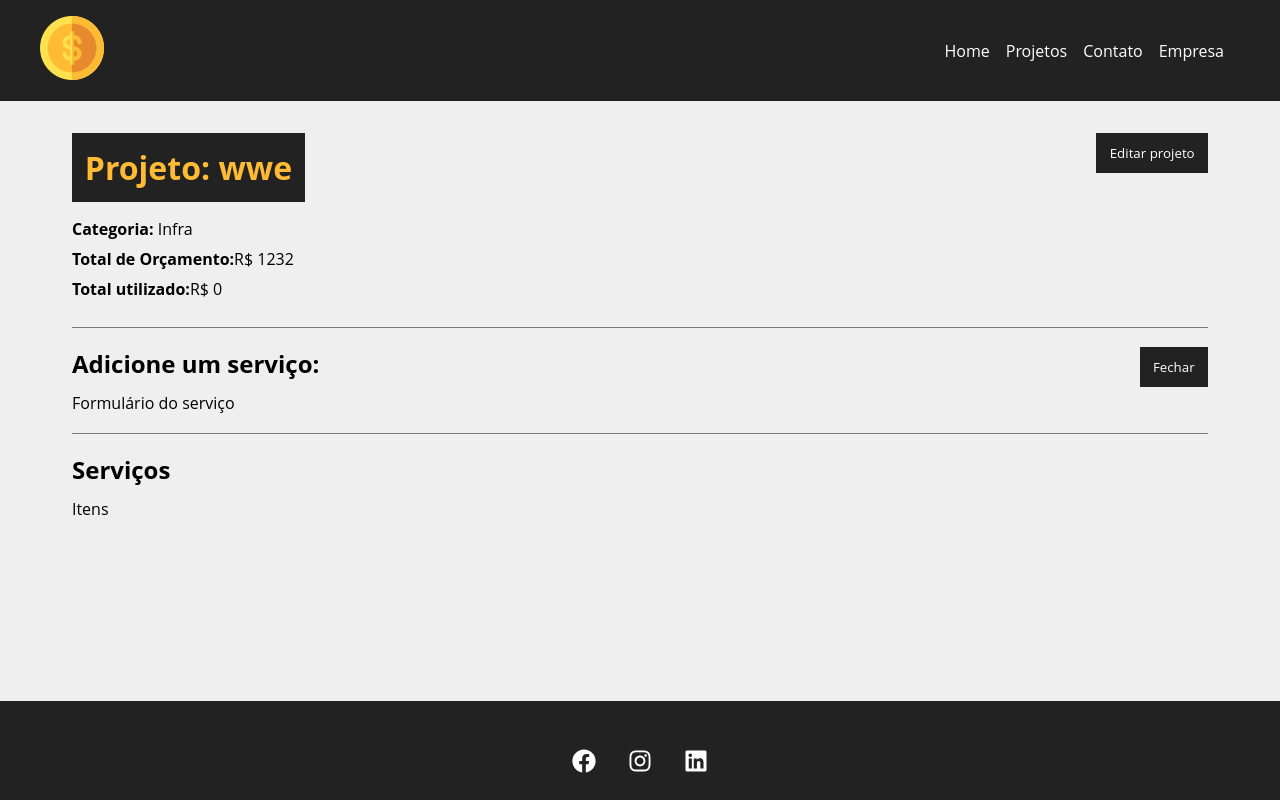
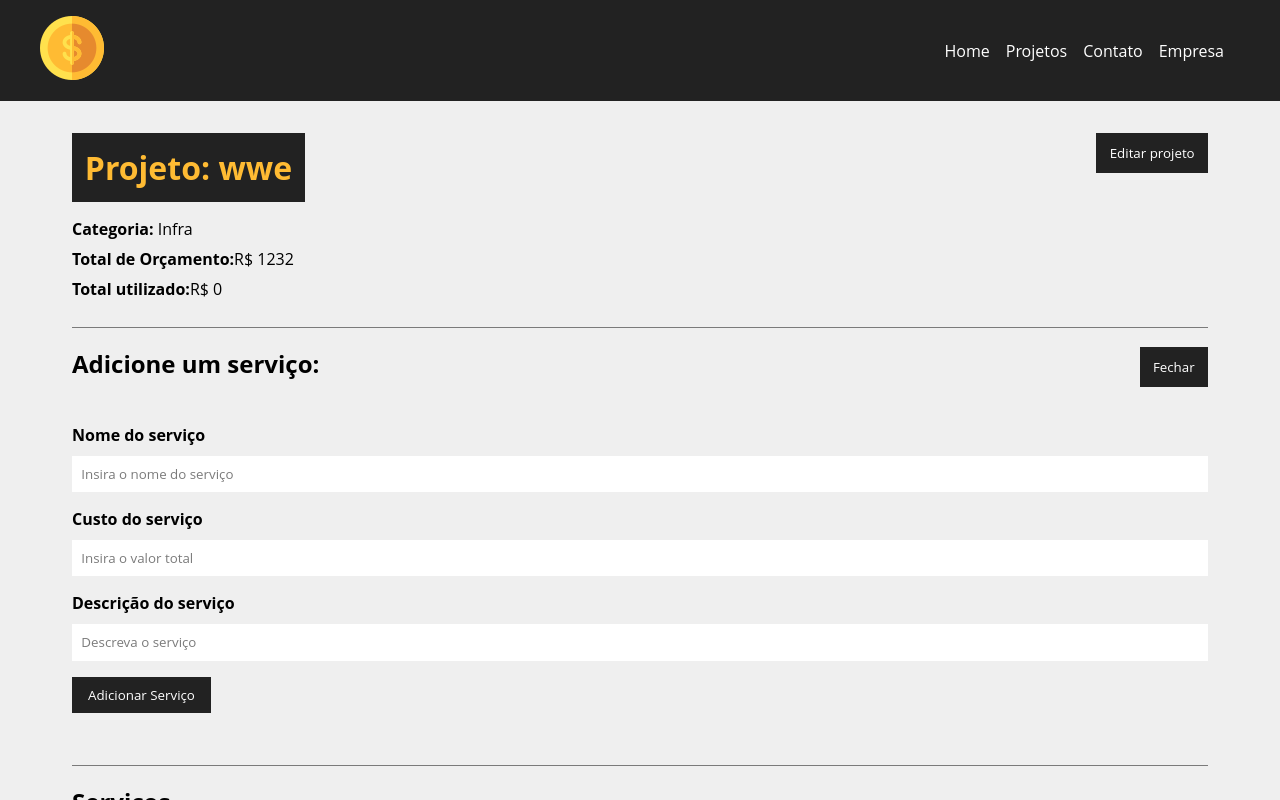
Before and after one commit to Luizenys/projeto-react-costs, a React (Create React App) app: page /project/2 in a window 1280 px wide. Both pictures are taken after a click on the button "Adicionar serviço". Shown: the top 800 px of the page. Built offline with nearby package versions, Linux system fonts and the light colour scheme; data requests are answered from the project's data file; the HTML template or start-up script is replaced by a standard one.

Commit message:
adding services

```diff
--- a/db.json
+++ b/db.json
@@ -18,8 +18,15 @@
         "id": "2",
         "name": "Desenvolvimento"
       },
-      "cost": 0,
-      "services": [],
+      "cost": 100,
+      "services": [
+        {
+          "name": "Luiza",
+          "cost": "100",
+          "description": "oie",
+          "id": "07e2db65-d4e2-4bb7-9394-3e4608553291"
+        }
+      ],
       "id": 3
     }
   ],
--- a/src/components/pages/Project.js
+++ b/src/components/pages/Project.js
@@ -1,3 +1,5 @@
+import {parse, v4 as uuidv4} from 'uuid'
+
 import styles from './Project.module.css'
 import { useParams } from 'react-router-dom'
 import { useState , useEffect} from 'react';
@@ -6,6 +8,8 @@
 import Loading from '../layout/loading/Loading'
 import Container from '../layout/container/Container';
 import ProjectForm from '../project/ProjectForm'
+import ServiceForm from '../service/ServiceForm'
+
 function Project(){
     const {id} = useParams()
     const [project, setProject] = useState([])
@@ -64,6 +68,39 @@
         setShowServiceForm(!showServiceForm)
     }
 
+    function createService(){
+        setMessage('')
+        const lastService = project.services[project.services.length - 1]
+
+        lastService.id = uuidv4()
+
+        const lastServiceCost = lastService.cost
+
+        const newCost = parseFloat(project.cost) + parseFloat(lastServiceCost)
+        if (newCost > parseFloat(project.budget)){
+            setMessage('Orçamento ultrapassado, verifique o valor do serviço')
+            setTypeMessage('error')
+            project.services.pop()
+            return false
+        }
+
+        project.cost = newCost
+
+        fetch(`http://localhost:5000/projects/${id}`, {
+                    method: "PATCH",
+                    headers: {
+                        'Content-Type': 'application/json'
+                    },
+                    body: JSON.stringify(project)
+                })
+                .then((resp) => resp.json())
+                .then((data) => {
+                    //exibir os serviços
+                    console.log(data)
+                })
+                .catch((err) => console.log(err))
+    }
+
     return(
         <>
         {project.name ? (
@@ -93,7 +130,9 @@
                             {!showServiceForm ? 'Adicionar serviço' : 'Fechar'}
                         </button>
                         <div className={styles.project_info}>
-                            {showServiceForm && <div>Formulário do serviço</div>}
+                            {showServiceForm && (
+                                <ServiceForm handleSubmit={createService} btnText="Adicionar Serviço" projectData={project}/>
+                            )}
                         </div>
                     </div>
                     <h2>Serviços</h2>
--- /dev/null
+++ b/src/components/service/ServiceForm.js
@@ -0,0 +1,48 @@
+import styles from '../project/ProjectForm.module.css'
+import {useState} from 'react'
+
+import Input from '../form/Input'
+import SubmitButton from '../form/SubmitButton'
+
+function ServiceForm({ handleSubmit, btnText, projectData}) {
+    const [service, setService] = useState({})
+
+    function submit(e) {
+        e.preventDefault()
+        projectData.services.push(service)
+        handleSubmit(projectData)
+    }
+
+    function handleChange(e) {
+        setService({ ...service, [e.target.name]: e.target.value})
+    }
+
+    return(
+        <form onSubmit={submit} className={styles.form}>
+            <Input
+            type="text"
+            text="Nome do serviço"
+            name="name"
+            placeholder="Insira o nome do serviço"
+            handleOnChange={handleChange}
+            />
+            <Input
+            type="number"
+            text="Custo do serviço"
+            name="cost"
+            placeholder="Insira o valor total"
+            handleOnChange={handleChange}
+            />
+            <Input
+            type="text"
+            text="Descrição do serviço"
+            name="description"
+            placeholder="Descreva o serviço"
+            handleOnChange={handleChange}
+            />
+            <SubmitButton text={btnText}></SubmitButton>
+        </form>
+    )
+}
+
+export default ServiceForm
```
